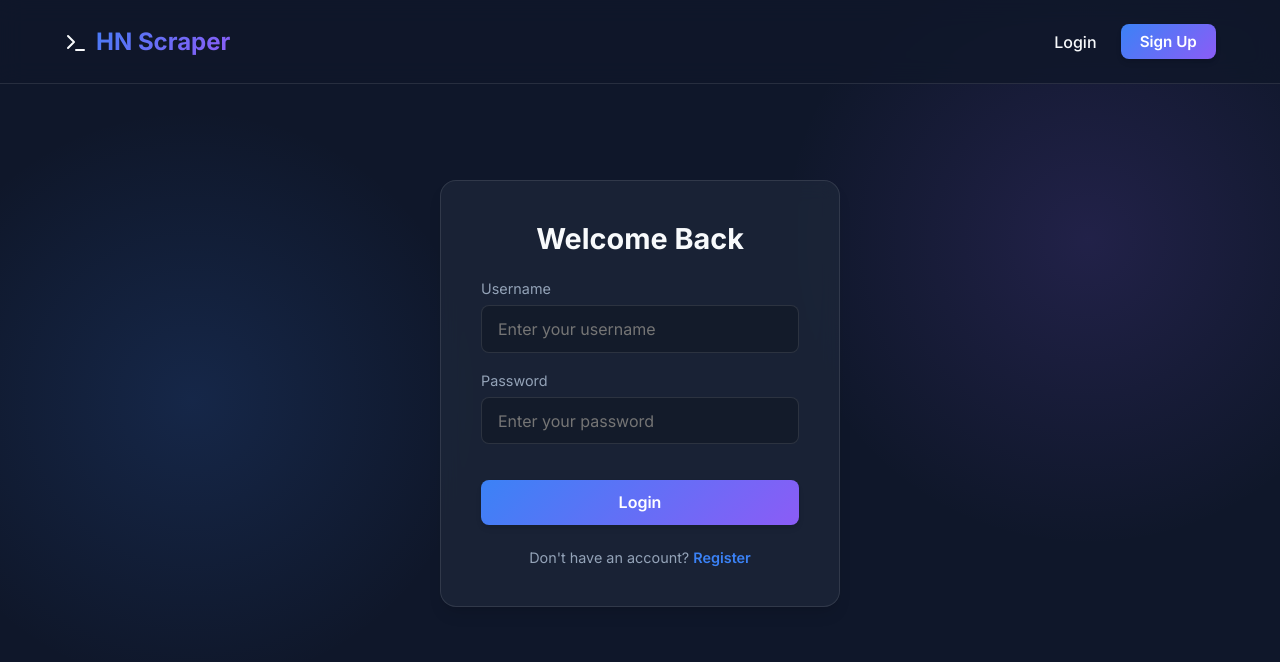
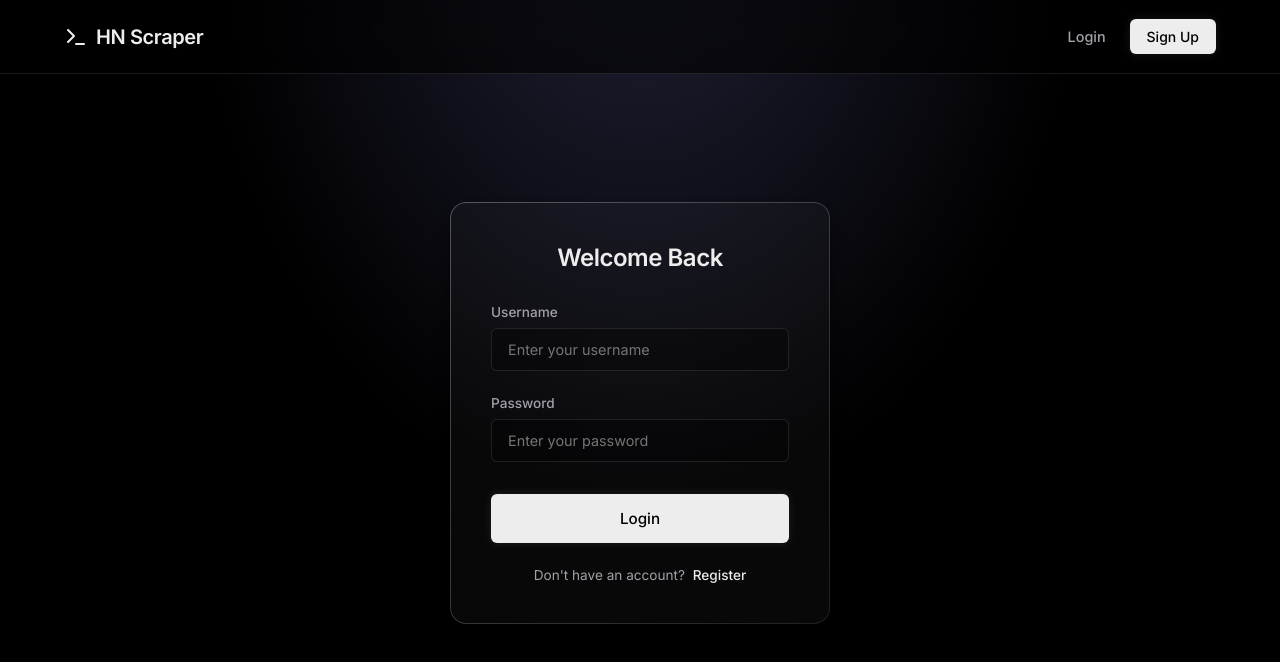
Before and after one commit to dheerajsingh9334/hn-Scarrper, a React app in the folder frontend/: page /login in a window 1280 px wide. Shown: the top 662 px of the page. Built offline with nearby package versions, Linux system fonts and the light colour scheme; the HTML template or start-up script is replaced by a standard one.

Commit message:
Revamp UI to startup style and require auth for read more

```diff
--- a/frontend/src/components/StoryCard.jsx
+++ b/frontend/src/components/StoryCard.jsx
@@ -44,9 +44,18 @@ const StoryCard = ({ story }) => {
       </div>
 
       <div className="story-footer">
-        <a href={story.url} target="_blank" rel="noopener noreferrer" className="btn btn-outline" style={{ display: 'flex', alignItems: 'center', gap: '6px', fontSize: '0.8rem', padding: '0.4rem 0.8rem' }}>
-          <ExternalLink size={14} /> Read
-        </a>
+        <button
+          onClick={() => {
+            if (user) {
+              window.open(story.url, '_blank', 'noopener,noreferrer');
+            } else {
+              navigate('/login');
+            }
+          }}
+          className="btn btn-outline"
+        >
+          <ExternalLink size={14} style={{ marginRight: '6px' }} /> Read More
+        </button>
         <button
           className={`bookmark-btn ${isBookmarked ? 'active' : ''}`}
           onClick={handleBookmark}
--- a/frontend/src/index.css
+++ b/frontend/src/index.css
@@ -1,23 +1,27 @@
 @import url('https://fonts.googleapis.com/css2?family=Inter:wght@300;400;500;600;700&display=swap');
 
 :root {
-  --bg-color: #0f172a;
-  --bg-card: rgba(30, 41, 59, 0.7);
-  --text-primary: #f8fafc;
-  --text-secondary: #94a3b8;
-  --accent-color: #3b82f6;
-  --accent-hover: #2563eb;
-  --accent-gradient: linear-gradient(135deg, #3b82f6, #8b5cf6);
+  --bg-color: #000000;
+  --bg-card: rgba(255, 255, 255, 0.03);
+  --bg-card-hover: rgba(255, 255, 255, 0.06);
+  --text-primary: #ededed;
+  --text-secondary: #a1a1aa;
+  --accent-color: #ffffff;
+  --accent-hover: #e5e5e5;
   --border-color: rgba(255, 255, 255, 0.1);
-  --shadow-sm: 0 4px 6px -1px rgba(0, 0, 0, 0.1), 0 2px 4px -1px rgba(0, 0, 0, 0.06);
-  --shadow-md: 0 10px 15px -3px rgba(0, 0, 0, 0.1), 0 4px 6px -2px rgba(0, 0, 0, 0.05);
+  --border-hover: rgba(255, 255, 255, 0.2);
+  --shadow-sm: 0 4px 6px -1px rgba(0, 0, 0, 0.5);
+  --shadow-md: 0 10px 15px -3px rgba(0, 0, 0, 0.8);
+  --radius-sm: 6px;
+  --radius-md: 12px;
+  --radius-lg: 16px;
 }
 
 * {
   margin: 0;
   padding: 0;
   box-sizing: border-box;
-  font-family: 'Inter', sans-serif;
+  font-family: 'Inter', -apple-system, BlinkMacSystemFont, 'Segoe UI', Roboto, Helvetica, Arial, sans-serif;
 }
 
 body {
@@ -25,8 +29,8 @@ body {
   color: var(--text-primary);
   min-height: 100vh;
   -webkit-font-smoothing: antialiased;
-  background-image: radial-gradient(circle at 15% 50%, rgba(59, 130, 246, 0.15), transparent 25%),
-                    radial-gradient(circle at 85% 30%, rgba(139, 92, 246, 0.15), transparent 25%);
+  /* Sleek, subtle top gradient light */
+  background-image: radial-gradient(ellipse at 50% -20%, rgba(120, 119, 198, 0.3), transparent 50%);
 }
 
 a {
@@ -39,9 +43,10 @@ a {
   display: flex;
   justify-content: space-between;
   align-items: center;
-  padding: 1.5rem 5%;
-  background: rgba(15, 23, 42, 0.8);
+  padding: 1.2rem 5%;
+  background: rgba(0, 0, 0, 0.6);
   backdrop-filter: blur(12px);
+  -webkit-backdrop-filter: blur(12px);
   border-bottom: 1px solid var(--border-color);
   position: sticky;
   top: 0;
@@ -49,11 +54,12 @@ a {
 }
 
 .navbar-brand {
-  font-size: 1.5rem;
-  font-weight: 700;
-  background: var(--accent-gradient);
-  -webkit-background-clip: text;
-  -webkit-text-fill-color: transparent;
+  font-size: 1.25rem;
+  font-weight: 600;
+  color: var(--text-primary);
+  display: flex;
+  align-items: center;
+  letter-spacing: -0.02em;
 }
 
 .navbar-links {
@@ -63,121 +69,149 @@ a {
 }
 
 .nav-link {
+  font-size: 0.9rem;
   font-weight: 500;
-  transition: color 0.3s ease;
+  color: var(--text-secondary);
+  transition: color 0.2s ease;
   cursor: pointer;
 }
 
 .nav-link:hover {
-  color: var(--accent-color);
+  color: var(--text-primary);
 }
 
 .btn {
-  padding: 0.5rem 1.2rem;
-  border-radius: 8px;
-  font-weight: 600;
+  display: inline-flex;
+  align-items: center;
+  justify-content: center;
+  padding: 0.5rem 1rem;
+  border-radius: var(--radius-sm);
+  font-size: 0.875rem;
+  font-weight: 500;
   cursor: pointer;
-  transition: all 0.3s ease;
-  border: none;
-  font-size: 0.95rem;
+  transition: all 0.2s ease;
+  border: 1px solid transparent;
 }
 
 .btn-primary {
-  background: var(--accent-gradient);
-  color: white;
-  box-shadow: var(--shadow-sm);
+  background: var(--text-primary);
+  color: var(--bg-color);
+  box-shadow: 0 0 10px rgba(255, 255, 255, 0.1);
 }
 
 .btn-primary:hover {
-  transform: translateY(-2px);
-  box-shadow: var(--shadow-md);
+  background: var(--accent-hover);
+  transform: scale(1.02);
 }
 
 .btn-outline {
   background: transparent;
-  border: 1px solid var(--border-color);
+  border-color: var(--border-color);
   color: var(--text-primary);
 }
 
 .btn-outline:hover {
-  border-color: var(--accent-color);
-  color: var(--accent-color);
+  background: var(--bg-card);
+  border-color: var(--border-hover);
 }
 
 /* Container */
 .container {
-  max-width: 1200px;
+  max-width: 1024px;
   margin: 0 auto;
-  padding: 2rem 5%;
+  padding: 3rem 1.5rem;
 }
 
 .page-title {
-  font-size: 2.5rem;
+  font-size: 2rem;
   font-weight: 700;
-  margin-bottom: 2rem;
-  text-align: center;
+  letter-spacing: -0.03em;
+  margin-bottom: 2.5rem;
+  background: linear-gradient(to right, #fff, #a1a1aa);
+  -webkit-background-clip: text;
+  -webkit-text-fill-color: transparent;
 }
 
 /* Story Card */
 .story-grid {
   display: grid;
-  grid-template-columns: repeat(auto-fill, minmax(340px, 1fr));
+  grid-template-columns: repeat(auto-fill, minmax(320px, 1fr));
   gap: 1.5rem;
 }
 
 .story-card {
   background: var(--bg-card);
-  backdrop-filter: blur(10px);
   border: 1px solid var(--border-color);
-  border-radius: 16px;
+  border-radius: var(--radius-md);
   padding: 1.5rem;
-  transition: all 0.3s ease;
+  transition: all 0.3s cubic-bezier(0.4, 0, 0.2, 1);
   display: flex;
   flex-direction: column;
   justify-content: space-between;
+  position: relative;
+  overflow: hidden;
+}
+
+.story-card::before {
+  content: '';
+  position: absolute;
+  top: 0;
+  left: 0;
+  right: 0;
+  height: 1px;
+  background: linear-gradient(to right, transparent, rgba(255, 255, 255, 0.1), transparent);
+  opacity: 0;
+  transition: opacity 0.3s ease;
 }
 
 .story-card:hover {
-  transform: translateY(-5px);
-  border-color: rgba(59, 130, 246, 0.5);
-  box-shadow: 0 10px 25px -5px rgba(59, 130, 246, 0.2);
+  background: var(--bg-card-hover);
+  border-color: var(--border-hover);
+  transform: translateY(-2px);
+  box-shadow: var(--shadow-sm);
+}
+
+.story-card:hover::before {
+  opacity: 1;
 }
 
 .story-title {
-  font-size: 1.2rem;
-  font-weight: 600;
-  margin-bottom: 1rem;
-  line-height: 1.4;
+  font-size: 1.1rem;
+  font-weight: 500;
+  margin-bottom: 0.75rem;
+  line-height: 1.5;
+  letter-spacing: -0.01em;
 }
 
 .story-title a {
-  transition: color 0.2s ease;
+  color: var(--text-primary);
+  transition: opacity 0.2s ease;
 }
 
 .story-title a:hover {
-  color: var(--accent-color);
+  opacity: 0.8;
 }
 
 .story-meta {
   display: flex;
-  justify-content: space-between;
+  gap: 1.2rem;
   align-items: center;
-  font-size: 0.85rem;
+  font-size: 0.8rem;
   color: var(--text-secondary);
-  margin-bottom: 1rem;
+  margin-bottom: 1.5rem;
 }
 
 .meta-item {
   display: flex;
   align-items: center;
-  gap: 0.4rem;
+  gap: 0.35rem;
 }
 
 .story-footer {
   display: flex;
   justify-content: space-between;
   align-items: center;
-  padding-top: 1rem;
+  padding-top: 1.25rem;
   border-top: 1px solid var(--border-color);
 }
 
@@ -186,90 +220,118 @@ a {
   border: none;
   cursor: pointer;
   color: var(--text-secondary);
-  transition: all 0.3s ease;
+  transition: all 0.2s ease;
   display: flex;
   align-items: center;
-  gap: 0.5rem;
+  padding: 0.25rem;
+  border-radius: var(--radius-sm);
 }
 
 .bookmark-btn:hover {
-  color: var(--accent-color);
+  color: var(--text-primary);
+  background: rgba(255, 255, 255, 0.05);
 }
 
 .bookmark-btn.active {
-  color: #fbbf24;
+  color: #fff;
+  filter: drop-shadow(0 0 8px rgba(255, 255, 255, 0.5));
 }
 
 /* Forms */
 .auth-container {
-  max-width: 400px;
-  margin: 4rem auto;
+  max-width: 380px;
+  margin: 5rem auto;
   background: var(--bg-card);
-  backdrop-filter: blur(10px);
   border: 1px solid var(--border-color);
-  border-radius: 16px;
+  border-radius: var(--radius-lg);
   padding: 2.5rem;
   box-shadow: var(--shadow-md);
+  position: relative;
+}
+
+.auth-container::before {
+  content: '';
+  position: absolute;
+  inset: -1px;
+  border-radius: var(--radius-lg);
+  padding: 1px;
+  background: linear-gradient(to bottom right, rgba(255,255,255,0.2), transparent);
+  -webkit-mask: linear-gradient(#fff 0 0) content-box, linear-gradient(#fff 0 0);
+  -webkit-mask-composite: xor;
+  mask-composite: exclude;
+  pointer-events: none;
 }
 
 .auth-title {
-  font-size: 1.8rem;
-  font-weight: 700;
-  margin-bottom: 1.5rem;
+  font-size: 1.5rem;
+  font-weight: 600;
+  margin-bottom: 2rem;
   text-align: center;
+  letter-spacing: -0.02em;
 }
 
 .form-group {
-  margin-bottom: 1.2rem;
+  margin-bottom: 1.5rem;
 }
 
 .form-label {
   display: block;
-  font-size: 0.9rem;
+  font-size: 0.85rem;
+  font-weight: 500;
   margin-bottom: 0.5rem;
   color: var(--text-secondary);
 }
 
 .form-control {
   width: 100%;
-  padding: 0.8rem 1rem;
-  border-radius: 8px;
-  background: rgba(0, 0, 0, 0.2);
+  padding: 0.75rem 1rem;
+  border-radius: var(--radius-sm);
+  background: rgba(0, 0, 0, 0.3);
   border: 1px solid var(--border-color);
-  color: white;
-  font-size: 1rem;
-  transition: border-color 0.3s ease;
+  color: var(--text-primary);
+  font-size: 0.9rem;
+  transition: all 0.2s ease;
 }
 
 .form-control:focus {
   outline: none;
-  border-color: var(--accent-color);
+  border-color: rgba(255, 255, 255, 0.4);
+  box-shadow: 0 0 0 2px rgba(255, 255, 255, 0.1);
 }
 
 .auth-btn {
   width: 100%;
-  margin-top: 1rem;
-  padding: 0.8rem;
-  font-size: 1rem;
+  padding: 0.875rem;
+  font-size: 0.95rem;
+  margin-top: 0.5rem;
 }
 
 .auth-link {
   display: block;
   text-align: center;
   margin-top: 1.5rem;
-  font-size: 0.9rem;
+  font-size: 0.85rem;
   color: var(--text-secondary);
 }
 
 .auth-link a {
-  color: var(--accent-color);
-  font-weight: 600;
+  color: var(--text-primary);
+  font-weight: 500;
+  margin-left: 0.25rem;
+}
+
+.auth-link a:hover {
+  text-decoration: underline;
 }
 
 .error-msg {
+  background: rgba(239, 68, 68, 0.1);
   color: #ef4444;
-  font-size: 0.9rem;
-  margin-bottom: 1rem;
+  border: 1px solid rgba(239, 68, 68, 0.2);
+  border-radius: var(--radius-sm);
+  padding: 0.75rem;
+  font-size: 0.85rem;
+  margin-bottom: 1.5rem;
   text-align: center;
 }
 
@@ -278,16 +340,16 @@ a {
   display: flex;
   justify-content: center;
   align-items: center;
-  height: 60vh;
+  height: 50vh;
 }
 
 .spinner {
-  width: 40px;
-  height: 40px;
-  border: 3px solid rgba(255, 255, 255, 0.1);
+  width: 32px;
+  height: 32px;
+  border: 2px solid rgba(255, 255, 255, 0.1);
   border-radius: 50%;
-  border-top-color: var(--accent-color);
-  animation: spin 1s ease-in-out infinite;
+  border-top-color: var(--text-primary);
+  animation: spin 0.8s linear infinite;
 }
 
 @keyframes spin {
@@ -299,5 +361,13 @@ a {
   display: flex;
   justify-content: space-between;
   align-items: center;
-  margin-bottom: 2rem;
+  margin-bottom: 2.5rem;
 }
+
+@media (max-width: 768px) {
+  .actions-header {
+    flex-direction: column;
+    align-items: flex-start;
+    gap: 1rem;
+  }
+}
```
Also changed, not shown: 1 other file (tests, documents, lock files or other folders).
